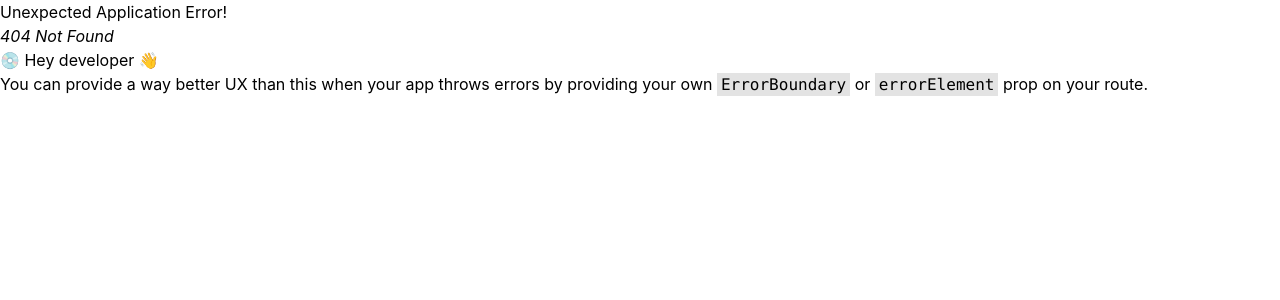
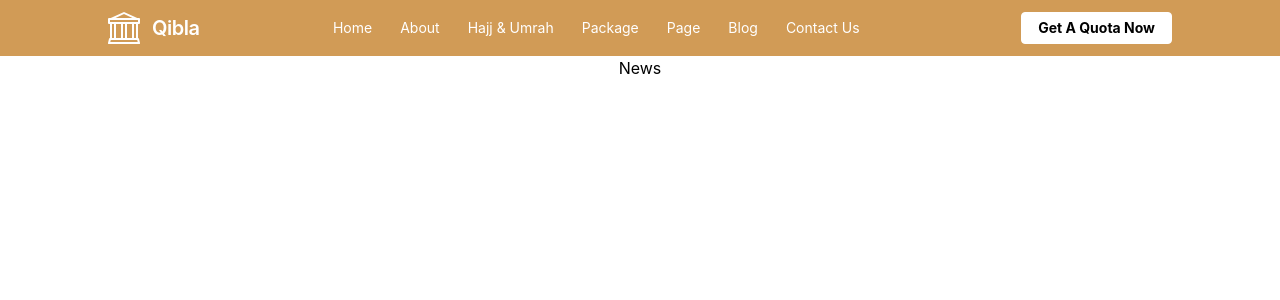
Before and after one commit to refat441/Qibla, a React (Create React App) app: page /News in a window 1280 px wide. Before the commit this address had no page. Shown: the top 300 px of the page. Built offline with nearby package versions, Linux system fonts and the light colour scheme; a web font is replaced by a local one.

Commit message:
News Page

```diff
--- /dev/null
+++ b/src/components/News/Card/HeaderNews.js
@@ -0,0 +1,11 @@
+import React from 'react';
+
+const HeaderNews = () => {
+    return (
+        <div>
+            <p>News</p>
+        </div>
+    );
+};
+
+export default HeaderNews;
--- /dev/null
+++ b/src/components/News/News.js
@@ -0,0 +1,12 @@
+import React from 'react';
+import HeaderNews from './Card/HeaderNews';
+
+const News = () => {
+    return (
+        <div>
+            <HeaderNews></HeaderNews>
+        </div>
+    );
+};
+
+export default News;
--- a/src/index.js
+++ b/src/index.js
@@ -9,12 +9,14 @@ import Pricing from './components/Pricing/Pricing';
 import Contact from './components/Contact/Contact';
 import FAQ from './components/FAQ/FAQ';
 import Testimonial from './components/Testimonial/Testimonial';
+import News from './components/News/News';
 
 import reportWebVitals from './reportWebVitals';
 import {
   createBrowserRouter,
   RouterProvider,
 } from "react-router-dom";
+
 
 
 
@@ -52,6 +54,10 @@ const router = createBrowserRouter([
         path: "Testimonial",
         element: <Testimonial/> ,
       },
+      {
+        path: "News",
+        element: <News/> ,
+      },
     ]
   },
 ]);
```
